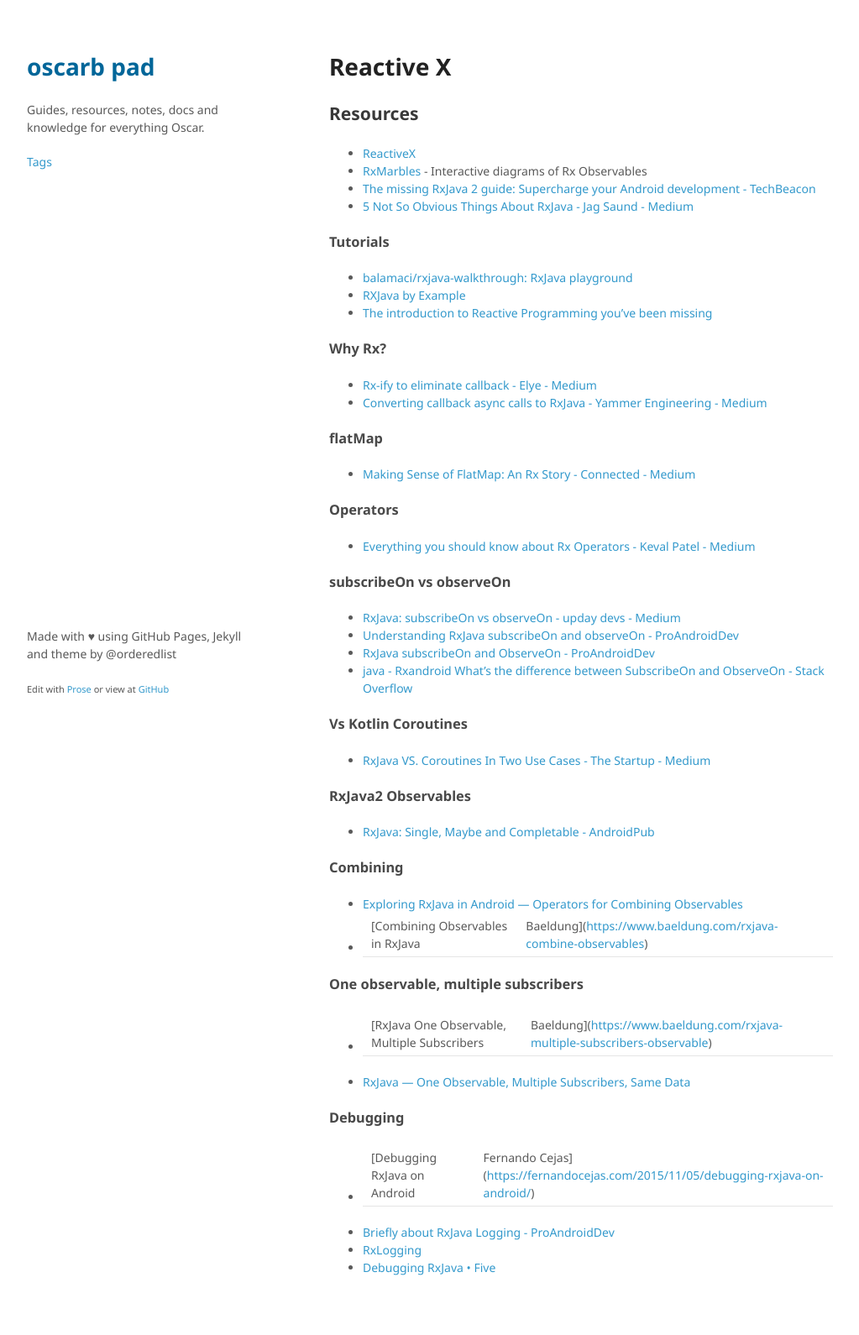
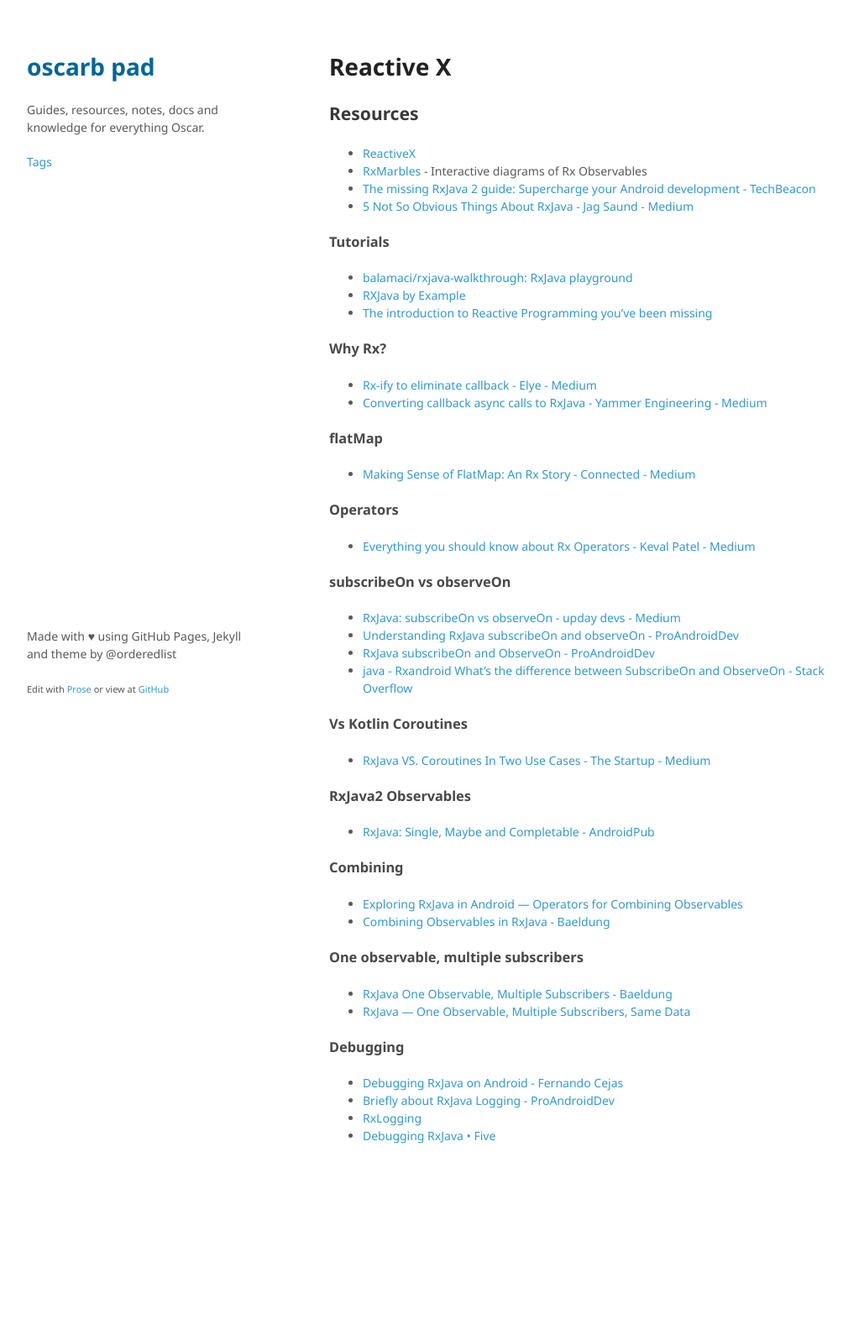
Before and after one commit to oscarb/pad, a Jekyll site: the page built from _docs/rx.md, in a window 1280 px wide. Shown: the whole page at 84% size, without its empty margins (128-1151 px from the left). Built offline with Jekyll 4.4.1, drawn with Linux system fonts in a browser that asks for light colours; some web fonts are replaced; after the commit the page ends 1433 px from its top, so only the background shows below that.

Commit message:
Update rx.md

```diff
--- a/_docs/rx.md
+++ b/_docs/rx.md
@@ -47,15 +47,15 @@ published: true
 
 ### Combining
 * [Exploring RxJava in Android — Operators for Combining Observables](https://proandroiddev.com/exploring-rxjava-in-android-operators-for-combining-observables-25734080f4be)
-* [Combining Observables in RxJava | Baeldung](https://www.baeldung.com/rxjava-combine-observables)
+* [Combining Observables in RxJava - Baeldung](https://www.baeldung.com/rxjava-combine-observables)
 
 ### One observable, multiple subscribers
-* [RxJava One Observable, Multiple Subscribers | Baeldung](https://www.baeldung.com/rxjava-multiple-subscribers-observable)
+* [RxJava One Observable, Multiple Subscribers - Baeldung](https://www.baeldung.com/rxjava-multiple-subscribers-observable)
 * [RxJava — One Observable, Multiple Subscribers, Same Data](https://medium.com/@p.tournaris/rxjava-one-observable-multiple-subscribers-7bf497646675)
 
 
 ### Debugging
-* [Debugging RxJava on Android | Fernando Cejas](https://fernandocejas.com/2015/11/05/debugging-rxjava-on-android/)
+* [Debugging RxJava on Android - Fernando Cejas](https://fernandocejas.com/2015/11/05/debugging-rxjava-on-android/)
 * [Briefly about RxJava Logging - ProAndroidDev](https://proandroiddev.com/briefly-about-rxjava-logging-20308b013e6d)
 * [RxLogging](https://gist.github.com/tomaszpolanski/99c37c388e06e57ef72a5c8e752b8c2c)
 * [Debugging RxJava • Five](https://five.agency/debugging-rxjava/)
```
